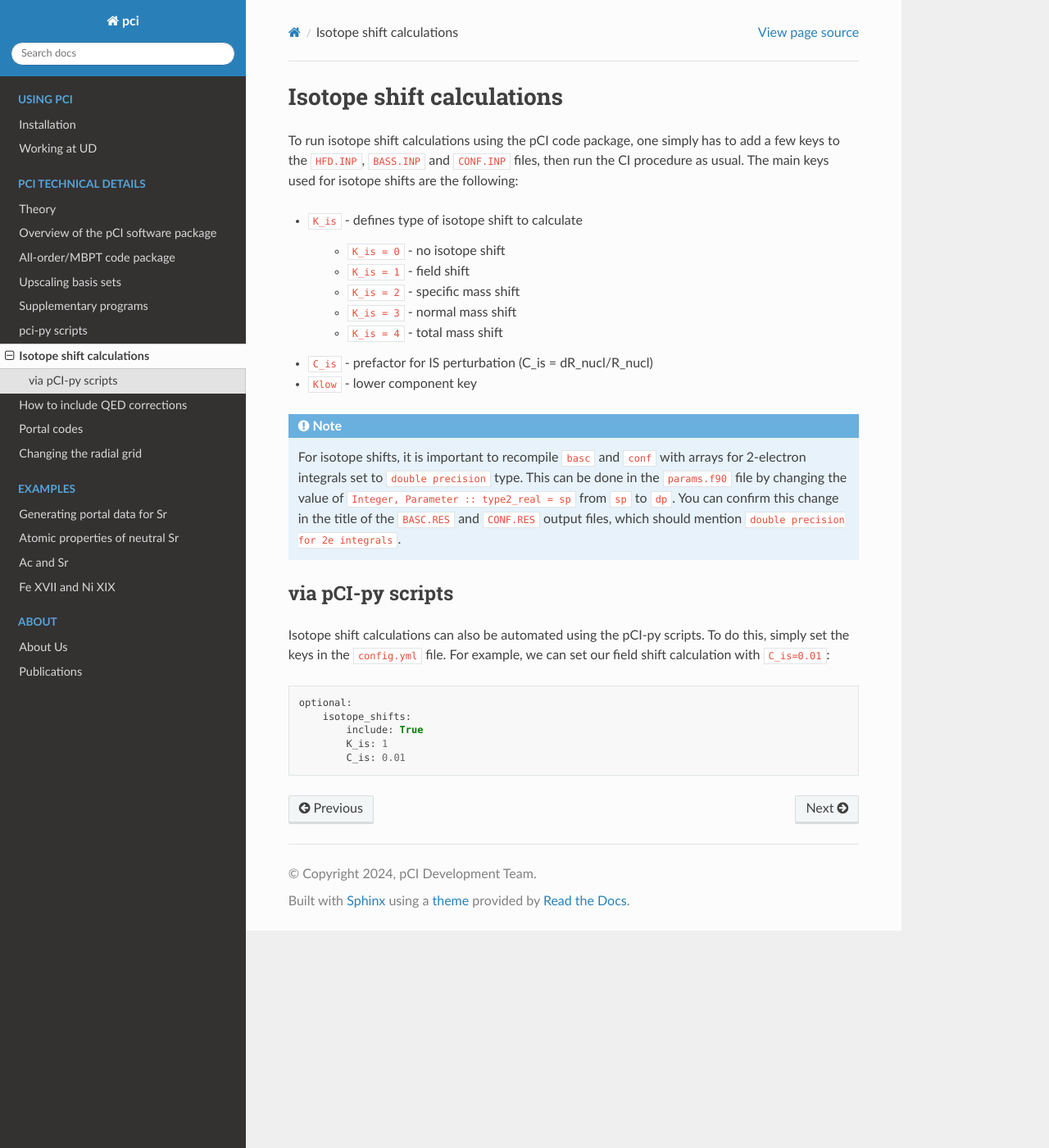
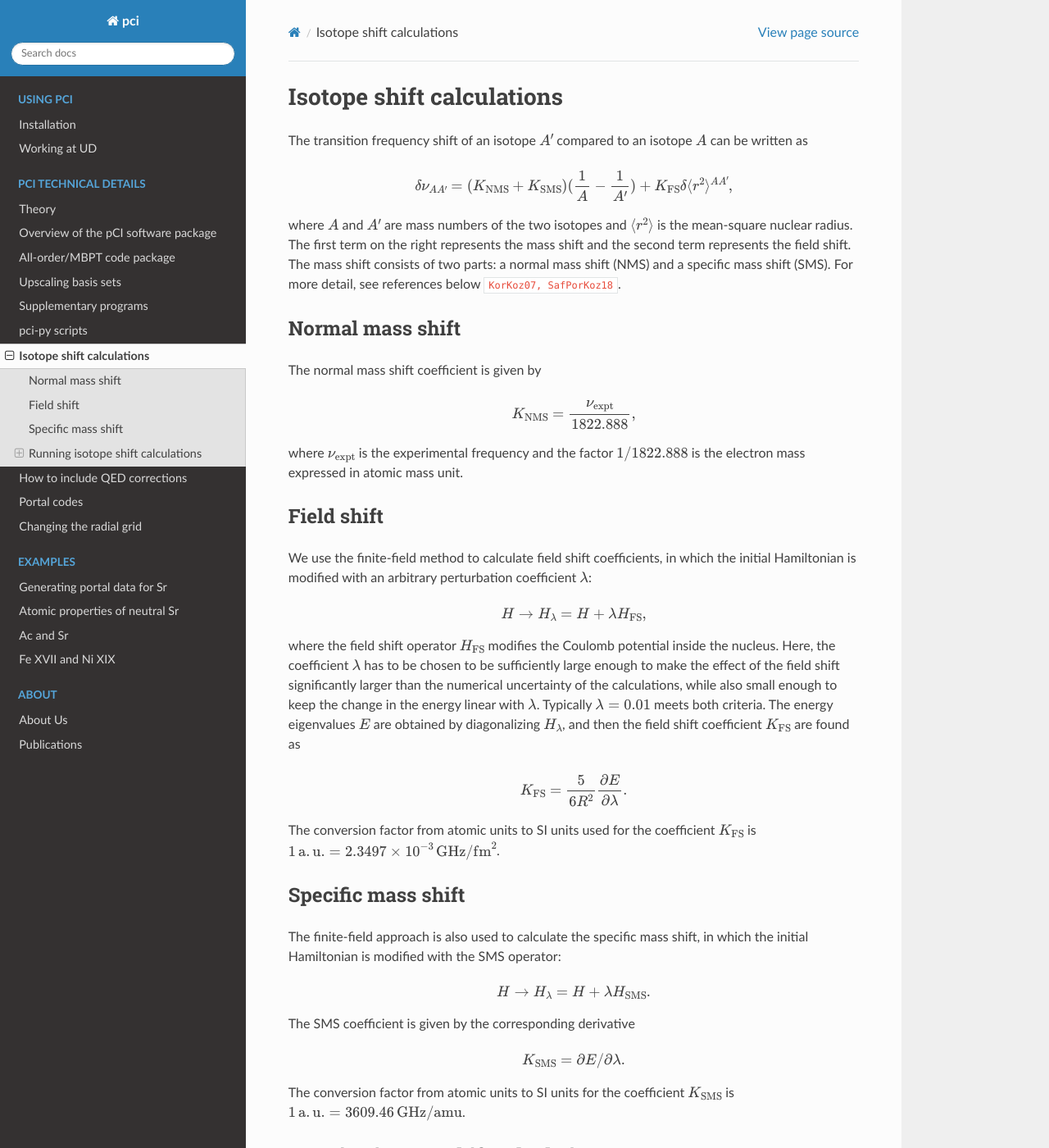
Before and after one commit to ud-pci/pCI, a Sphinx documentation site: the page built from docs/isotope_shifts.rst, in a window 1280 px wide and 1400 px high. Shown: the whole window at 82% size. Built offline with Sphinx 7.4.7 and the Read the Docs theme 3.1.0, drawn with Linux system fonts in a browser that asks for light colours; cross-references to code outside the pages are shown as plain code; some of the changed text lies outside the part shown.

Commit message:
update isotope shift docs

```diff
--- a/docs/isotope_shifts.rst
+++ b/docs/isotope_shifts.rst
@@ -1,27 +1,81 @@
 Isotope shift calculations
 ==========================
 
-To run isotope shift calculations using the pCI code package, one simply has to add a few keys to the ``HFD.INP``, ``BASS.INP`` and ``CONF.INP`` files, then run the CI procedure as usual. The main keys used for isotope shifts are the following:
+The transition frequency shift of an isotope :math:`A^\prime` compared to an isotope :math:`A` can be written as
 
-* ``K_is`` - defines type of isotope shift to calculate
+.. math::
+
+    \delta \nu_{AA^\prime} = (K_\mathrm{NMS} + K_\mathrm{SMS})(\frac{1}{A}-\frac{1}{A^\prime}) + K_\mathrm{FS} \delta \langle r^2 \rangle^{AA^\prime},
+
+where :math:`A` and :math:`A^\prime` are mass numbers of the two isotopes and :math:`\langle r^2 \rangle` is the mean-square nuclear radius. The first term on the right represents the mass shift and the second term represents the field shift. The mass shift consists of two parts: a normal mass shift (NMS) and a specific mass shift (SMS). For more detail, see references below :footcite:p:`KorKoz07, SafPorKoz18`.
+
+Normal mass shift
+~~~~~~~~~~~~~~~~~
+The normal mass shift coefficient is given by
+
+.. math::
+
+    K_\mathrm{NMS} = \frac{\nu_\mathrm{expt}}{1822.888},
+
+where :math:`\nu_\mathrm{expt}` is the experimental frequency and the factor :math:`1/1822.888` is the electron mass expressed in atomic mass unit.
+
+Field shift
+~~~~~~~~~~~
+We use the finite-field method to calculate field shift coefficients, in which the initial Hamiltonian is modified with an arbitrary perturbation coefficient :math:`\lambda`:
+
+.. math::
+
+    H\rightarrow H_\lambda = H + \lambda H_\textrm{FS},
+
+where the field shift operator :math:`H_\textrm{FS}` modifies the Coulomb potential inside the nucleus. Here, the coefficient :math:`\lambda` has to be chosen to be sufficiently large enough to make the effect of the field shift significantly larger than the numerical uncertainty of the calculations, while also small enough to keep the change in the energy linear with :math:`\lambda`. Typically :math:`\lambda=0.01` meets both criteria. The energy eigenvalues :math:`E` are obtained by diagonalizing :math:`H_\lambda`, and then the field shift coefficient :math:`K_\mathrm{FS}` are found as
+
+.. math::
+
+    K_\mathrm{FS} = \frac{5}{6R^2} \frac{\partial E}{\partial \lambda}.
+
+The conversion factor from atomic units to SI units used for the coefficient :math:`K_\mathrm{FS}` is :math:`1\,\mathrm{a.u.}=2.3497\times 10^{-3}\, \mathrm{GHz/fm}^2`.
+
+Specific mass shift
+~~~~~~~~~~~~~~~~~~~
+The finite-field approach is also used to calculate the specific mass shift, in which the initial Hamiltonian is modified with the SMS operator:
+
+.. math::
+
+    H\rightarrow H_\lambda = H + \lambda H_\textrm{SMS}.
+
+The SMS coefficient is given by the corresponding derivative
+
+.. math::
+
+    K_\mathrm{SMS}=\partial E /\partial \lambda.
+
+The conversion factor from atomic units to SI units for the coefficient :math:`K_\mathrm{SMS}` is :math:`1\,\mathrm{a.u.}=3609.46\, \mathrm{GHz/amu}`.
+
+Running isotope shift calculations
+~~~~~~~~~~~~~~~~~~~~~~~~~~~~~~~~~~
+To run isotope-shift (IS) calculations, a few additional keys must be added to the ``HFD.INP``, ``BASS.INP`` and ``CONF.INP`` files before running the CI procedure as usual. The relevant isotope-shift keys are:
+
+* ``K_is`` - selects the type of isotope shift to calculate
 
     * ``K_is = 0`` - no isotope shift
-    * ``K_is = 1`` - field shift
-    * ``K_is = 2`` - specific mass shift
-    * ``K_is = 3`` - normal mass shift
-    * ``K_is = 4`` - total mass shift
+    * ``K_is = 1`` - field shift (FS)
+    * ``K_is = 2`` - specific mass shift (SMS)
+    * ``K_is = 3`` - normal mass shift (NMS)
+    * ``K_is = 4`` - total mass shift (SMS + NMS)
 
-* ``C_is`` - prefactor for IS perturbation (C_is = dR_nucl/R_nucl)
+* ``C_is`` - scaling parameter :math:`\lambda` used to evaluate IS coefficients in the finite-field method (C_is = dR_nucl/R_nucl)
 * ``Klow`` - lower component key
 
 .. note::
 
-	For isotope shifts, it is important to recompile ``basc`` and ``conf`` with arrays for 2-electron integrals set to ``double precision`` type. This can be done in the ``params.f90`` file by changing the value of ``Integer, Parameter :: type2_real = sp`` from ``sp``  to ``dp``. You can confirm this change in the title of the ``BASC.RES`` and ``CONF.RES`` output files, which should mention ``double precision for 2e integrals``.
+	For isotope shifts, it is important to recompile ``pbasc`` and ``pconf`` with arrays for 2-electron integrals set to ``double precision`` type. This can be done by setting the flag ``-DUSE_DP_INTEGRALS`` during compilation, or in the ``params.f90`` file by changing the value of ``Integer, Parameter :: type2_real = sp`` from ``sp``  to ``dp``. You can confirm this change in the title of the ``BASC.RES`` and ``CONF.RES`` output files, which should mention ``double precision for 2e integrals``.
 
 via pCI-py scripts
 ------------------
 
-Isotope shift calculations can also be automated using the pCI-py scripts. To do this, simply set the keys in the ``config.yml`` file. For example, we can set our field shift calculation with ``C_is=0.01``:
+Isotope shift calculations can also be automated using the pCI-py scripts. They generate basis sets and performs the corresponding CI calculations at different values of :math:`\lambda` to obtain :math:`E(\lambda=0)`, :math:`E(\lambda=\pm \delta \lambda)` and :math:`E(\lambda=\pm 2\delta\lambda)`. The field shift coefficient is then calculated using a five-point stencil finite difference formula using these energies.
+
+To do this, set the keys in the ``config.yml`` file. For example, we can set our field shift calculation with ``C_is=0.01``:
 
 .. code-block::
 
@@ -30,3 +84,8 @@
             include: True
             K_is: 1
             C_is: 0.01
+
+References
+----------
+
+.. footbibliography::
--- a/docs/refs.bib
+++ b/docs/refs.bib
@@ -83,3 +83,29 @@
 pages   = {70},
 year    = {1955},
 }
+
+@article{KorKoz07,
+  title = {Relativistic corrections to the isotope shift in light ions},
+  author = {Korol, V. A. and Kozlov, M. G.},
+  journal = {Phys. Rev. A},
+  volume = {76},
+  issue = {2},
+  pages = {022103},
+  numpages = {7},
+  year = {2007},
+  month = {Aug},
+  publisher = {American Physical Society},
+}
+
+@article{SafPorKoz18,
+  title = {Nuclear Charge Radii of $^{229}\mathrm{Th}$ from Isotope and Isomer Shifts},
+  author = {Safronova, M. S. and Porsev, S. G. and Kozlov, M. G. and Thielking, J. and Okhapkin, M. V. and G\l{}owacki, P. and Meier, D. M. and Peik, E.},
+  journal = {Phys. Rev. Lett.},
+  volume = {121},
+  issue = {21},
+  pages = {213001},
+  numpages = {5},
+  year = {2018},
+  month = {Nov},
+  publisher = {American Physical Society},
+}
```
